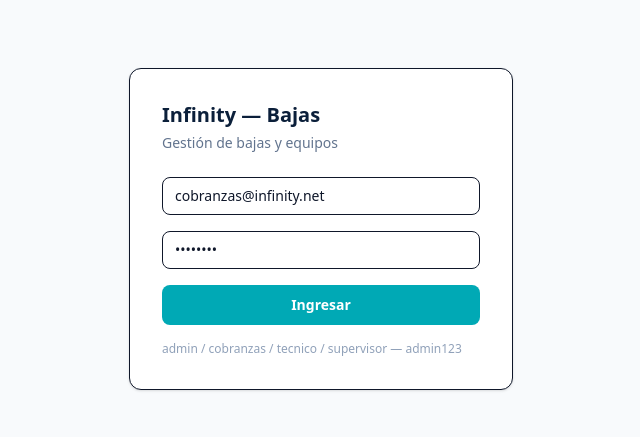
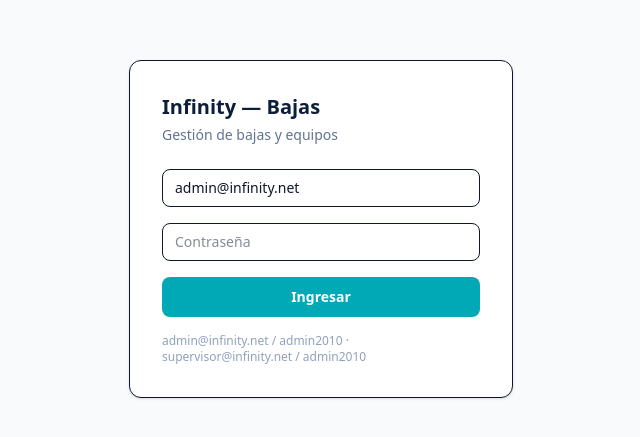
Before and after one commit to luisguamanquispe-arch/infinity-churms, a Next.js app: page /login in a window 1280 px wide. Shown: the part 171-608 px from the top of the page, without its empty margins (319-959 px from the left). Built offline with nearby package versions, Linux system fonts and the light colour scheme.

Commit message:
Fix deploy Render: separar build de migraciones BD y bind 0.0.0.0

```diff
--- a/package.json
+++ b/package.json
@@ -9,7 +9,7 @@
     "db:deploy": "npm run db:migrate && prisma db push --accept-data-loss",
     "render:build": "prisma generate && next build",
     "render:deploy": "npm run db:deploy && npm run db:seed && npm run render:build",
-    "start": "next start",
+    "start": "next start -H 0.0.0.0",
     "lint": "eslint",
     "postinstall": "prisma generate",
     "db:generate": "prisma generate",
--- a/render.yaml
+++ b/render.yaml
@@ -7,7 +7,8 @@ services:
     plan: starter
     region: oregon
     healthCheckPath: /api/health
-    buildCommand: npm ci && npm run render:deploy
+    buildCommand: npm ci && npm run render:build
+    preDeployCommand: npm run db:deploy && npm run db:seed
     startCommand: npm start
     envVars:
       - key: NODE_VERSION
--- a/src/app/login/page.tsx
+++ b/src/app/login/page.tsx
@@ -6,8 +6,8 @@ import { COLORS } from "@/lib/constants";
 
 export default function LoginPage() {
   const router = useRouter();
-  const [email, setEmail] = useState("cobranzas@infinity.net");
-  const [password, setPassword] = useState("admin123");
+  const [email, setEmail] = useState("admin@infinity.net");
+  const [password, setPassword] = useState("");
   const [error, setError] = useState("");
 
   async function submit(e: React.FormEvent) {
@@ -54,7 +54,7 @@ export default function LoginPage() {
             Ingresar
           </button>
         </div>
-        <p className="mt-4 text-xs text-slate-400">admin / cobranzas / tecnico / supervisor — admin123</p>
+        <p className="mt-4 text-xs text-slate-400">admin@infinity.net / admin2010 · supervisor@infinity.net / admin2010</p>
       </form>
     </div>
   );
```
